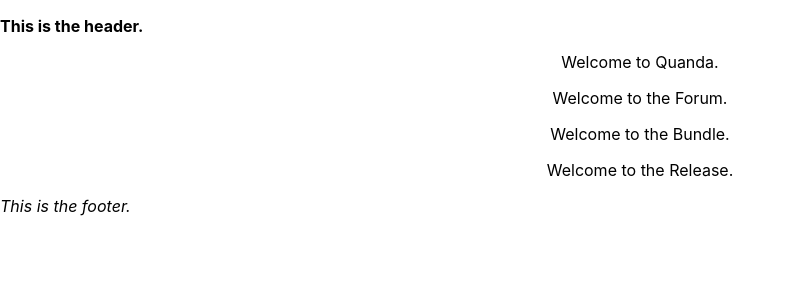
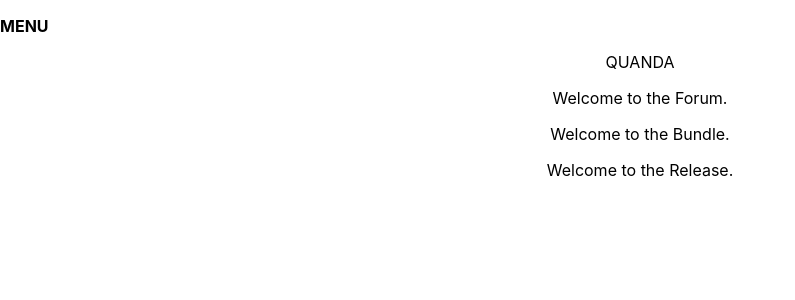
Before and after one commit to lawaticodes/QUANDA-React, a React (Create React App) app: page / in a window 1280 px wide. Shown: the top 300 px of the page, without its empty margins (0-795 px from the left). Built offline with nearby package versions, Linux system fonts and the light colour scheme.

Commit message:
Minor edits to App.js and css

```diff
--- a/src/App.css
+++ b/src/App.css
@@ -1,11 +1,7 @@
-.Header {
+.menu-icon {
   font-weight: bold;
 }
 
-.Content {
+.content {
   text-align: center;
 }
-
-.Footer {
-  font-style: italic;
-}
--- a/src/App.js
+++ b/src/App.js
@@ -10,17 +10,14 @@ class Quanda extends React.Component {
   render() {
     return (
       <React.Fragment>
-        <div className="Header">
-            <p>This is the header.</p>
+        <div className="menu-icon">
+          <p>MENU</p>
         </div>
-        <div className="Content">
-          <p>Welcome to Quanda.</p>
+        <div className="content">
+          <p>QUANDA</p>
           <Forum/>
           <Bundle/>
           <Release/>
-        </div>
-        <div className="Footer">
-            <p>This is the footer.</p>
         </div>
       </React.Fragment>
     );
```
